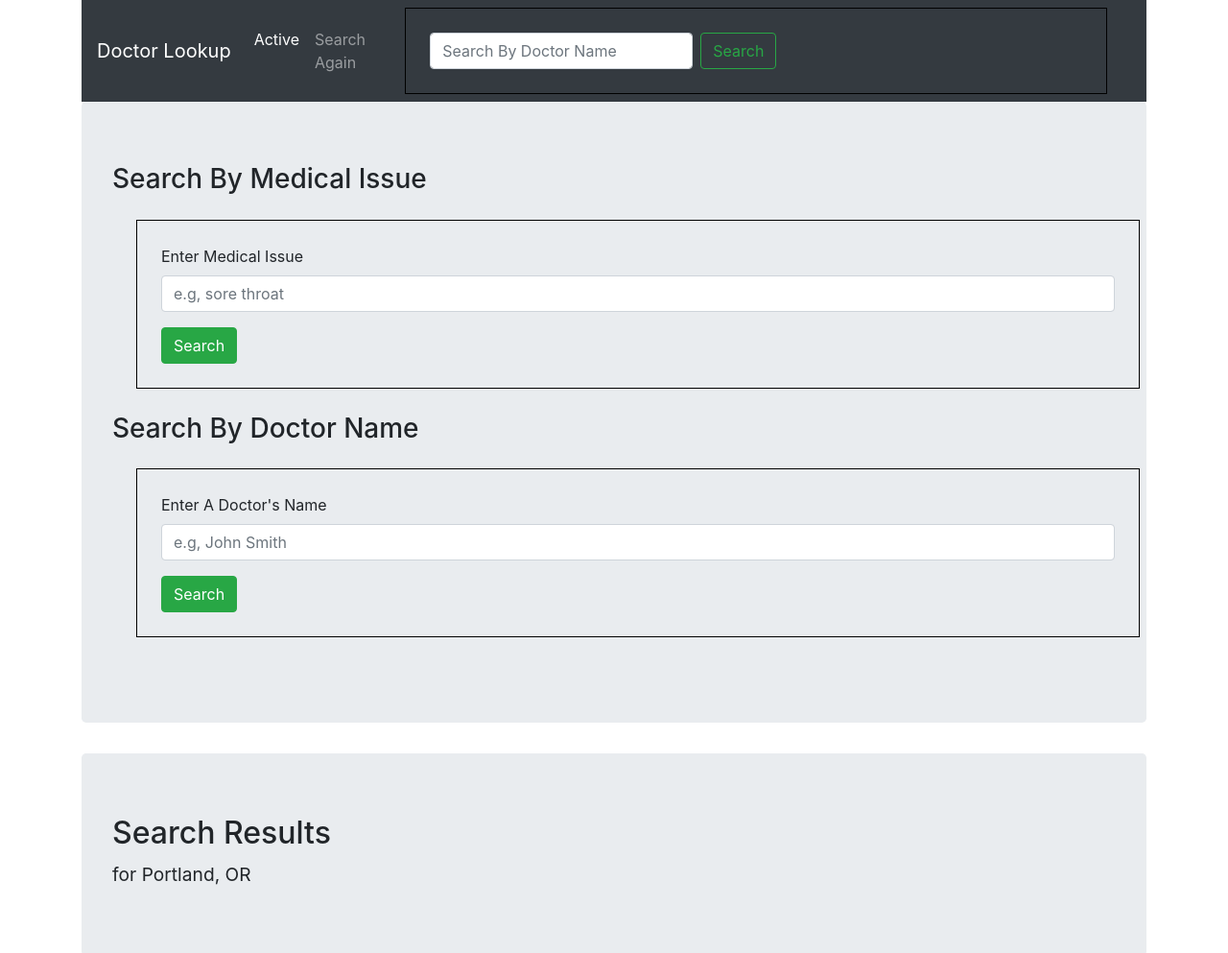
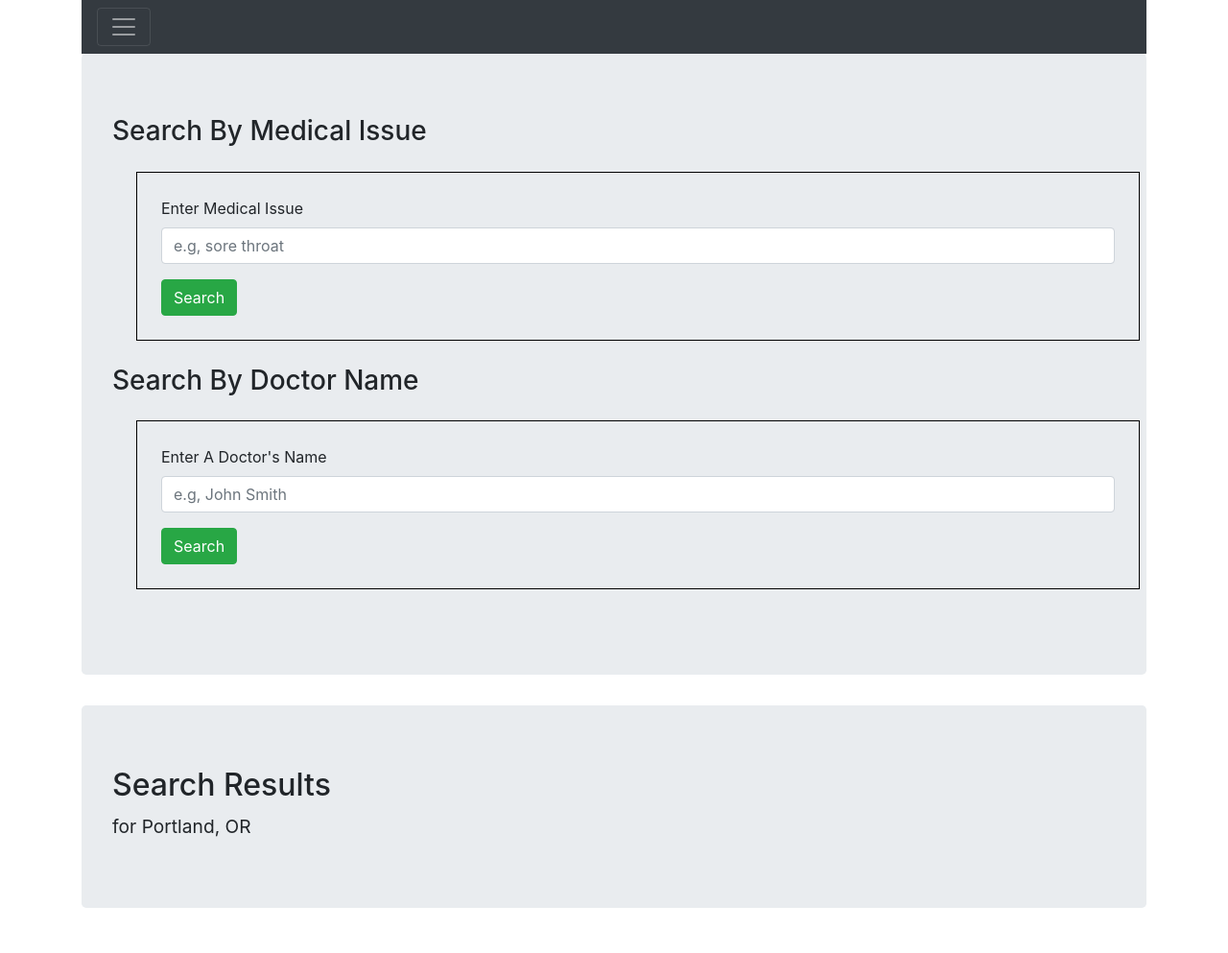
Before and after one commit to protatodev/doctor-lookup, a website built with webpack: page src/index.html in a window 1280 px wide. Shown: the top 993 px of the page at 96% size. Built offline with nearby package versions, Linux system fonts and the light colour scheme.

Commit message:
work on css styling

```diff
--- a/src/index.html
+++ b/src/index.html
@@ -7,16 +7,13 @@
   <div class="container">
 
     <div class="prehidden">
-      <nav class="navbar navbar-expand-lg navbar-dark bg-dark">
+      <nav class="navbar navbar-dark bg-dark">
         <button class="navbar-toggler" type="button" data-toggle="collapse" data-target="#navbarSupportedContent" aria-controls="navbarSupportedContent" aria-expanded="false" aria-label="Toggle navigation">
           <span class="navbar-toggler-icon"></span>
         </button>
-        <a class="navbar-brand" href="#">Doctor Lookup</a>
         <div class="collapse navbar-collapse" id="navbarSupportedContent">
-          <ul class="navbar-nav mr-auto">
-            <li class="nav-item">
-              <a href="#" class="nav-link active">Active</a>
-            </li>
+          <a class="navbar-brand" href="#">Doctor Lookup</a>
+          <ul class="navbar-nav mr-auto mt-2 mt-lg-0">
             <li class="nav-item">
               <a id="reset" href="#" class="nav-link">Search Again</a>
             </li>
```
